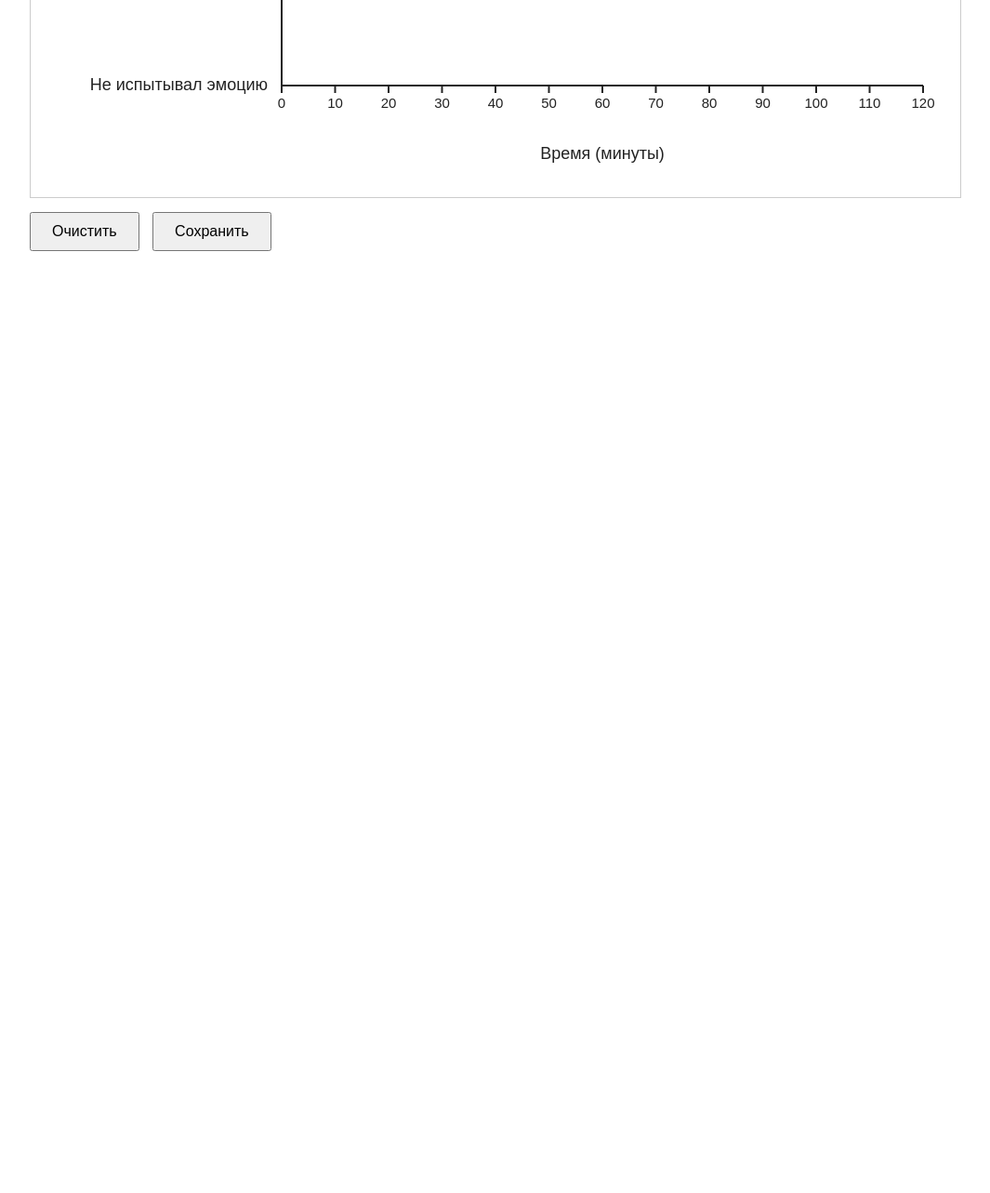
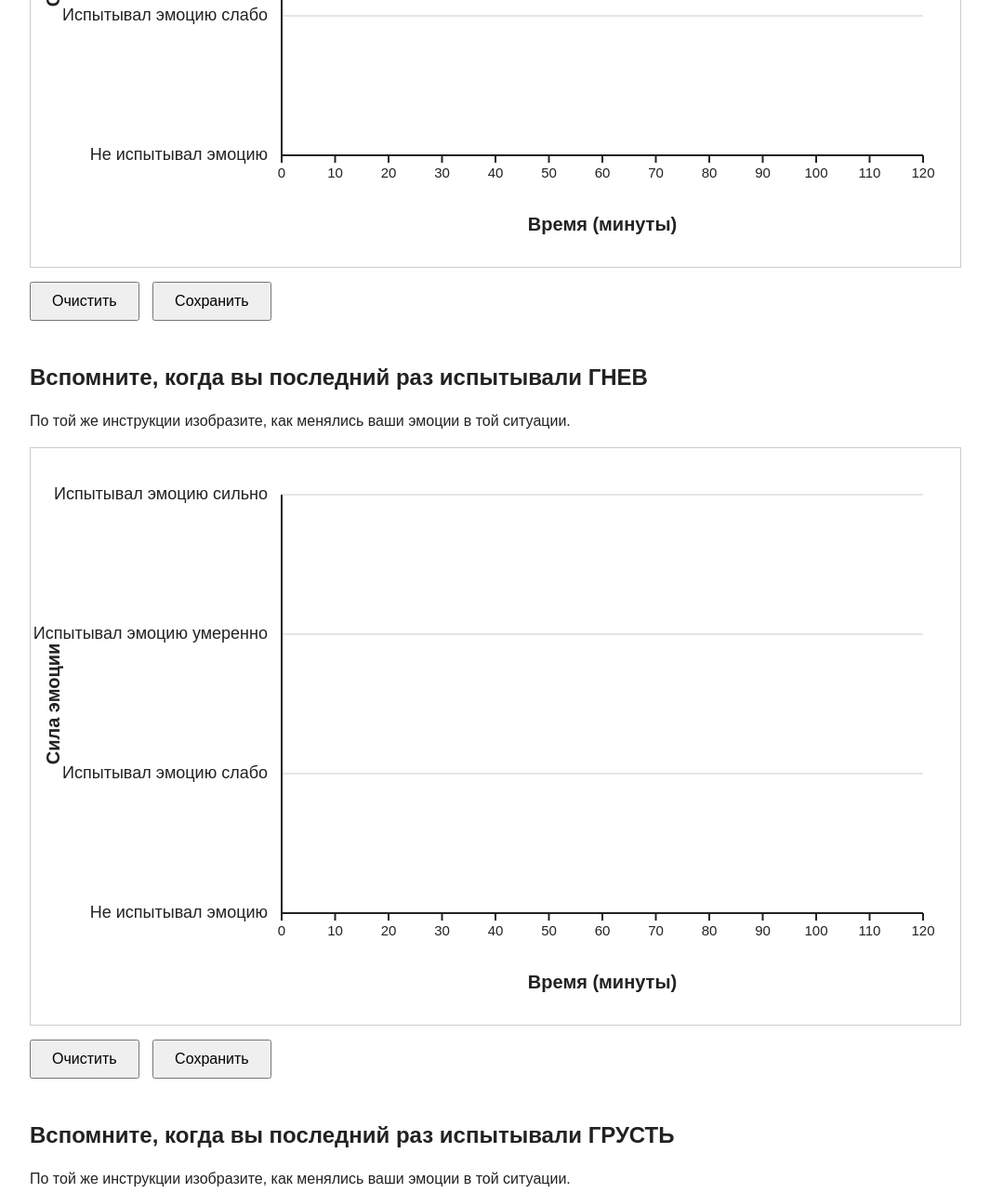
Before and after one commit to aapushnikov/intensity_profiles, a plain HTML site: page index.html in a window 1280 px wide. Shown: the part 1479-2762 px from the top of the page at 93% size, without its empty margins (108-1173 px from the left). Before the commit the page ends 1779 px from the top, so only its background shows below. Drawn offline with Linux system fonts and the light colour scheme.

Commit message:
Update index.html

```diff
--- a/index.html
+++ b/index.html
@@ -4,7 +4,7 @@
 <head>
     <meta charset="UTF-8">
     <meta name="viewport" content="width=device-width, initial-scale=1">
-    <title>График переживания страха</title>
+    <title>Исследование эмоций</title>
 
     <style>
         body {
@@ -29,7 +29,7 @@
             margin: 20px 0 30px;
         }
 
-        #canvas {
+        canvas {
             display: block;
             width: 100%;
             height: auto;
@@ -37,6 +37,7 @@
             touch-action: none;
             cursor: crosshair;
             background: white;
+            margin-top: 15px;
         }
 
         button {
@@ -46,16 +47,24 @@
             cursor: pointer;
         }
 
-        #status {
+        .status {
             margin-top: 15px;
             font-weight: bold;
+        }
+
+        .emotion-section {
+            margin-top: 45px;
         }
     </style>
 </head>
 
 <body>
 
-<h1>Вспомните, когда вы последний раз испытывали СТРАХ</h1>
+<h1>Исследование эмоций</h1>
+
+<section class="emotion-section">
+
+<h2>Вспомните, когда вы последний раз испытывали СТРАХ</h2>
 
 <p>Для исследования не подходят эмоции, которые:</p>
 
@@ -114,18 +123,53 @@
     когда вы в последний раз испытывали СТРАХ.
 </p>
 
-<canvas id="canvas" width="1000" height="620"></canvas>
+<canvas id="canvas-fear" width="1000" height="620"></canvas>
 
-<button onclick="clearCanvas()">Очистить</button>
-<button onclick="saveCanvas()">Сохранить</button>
+<button onclick="clearCanvas('canvas-fear')">Очистить</button>
+<button onclick="saveCanvas('canvas-fear', 'status-fear')">Сохранить</button>
 
-<p id="status"></p>
+<p class="status" id="status-fear"></p>
+
+</section>
+
+
+<section class="emotion-section">
+
+<h2>Вспомните, когда вы последний раз испытывали ГНЕВ</h2>
+
+<p>
+    По той же инструкции изобразите, как менялись ваши эмоции в той ситуации.
+</p>
+
+<canvas id="canvas-anger" width="1000" height="620"></canvas>
+
+<button onclick="clearCanvas('canvas-anger')">Очистить</button>
+<button onclick="saveCanvas('canvas-anger', 'status-anger')">Сохранить</button>
+
+<p class="status" id="status-anger"></p>
+
+</section>
+
+
+<section class="emotion-section">
+
+<h2>Вспомните, когда вы последний раз испытывали ГРУСТЬ</h2>
+
+<p>
+    По той же инструкции изобразите, как менялись ваши эмоции в той ситуации.
+</p>
+
+<canvas id="canvas-sadness" width="1000" height="620"></canvas>
+
+<button onclick="clearCanvas('canvas-sadness')">Очистить</button>
+<button onclick="saveCanvas('canvas-sadness', 'status-sadness')">Сохранить</button>
+
+<p class="status" id="status-sadness"></p>
+
+</section>
+
 
 <script>
-    const canvas = document.getElementById("canvas");
-    const ctx = canvas.getContext("2d");
-    const status = document.getElementById("status");
-
     const plot = {
         left: 270,
         right: 960,
@@ -133,12 +177,11 @@
         bottom: 500
     };
 
-    let drawing = false;
+    function drawAxes(canvas) {
+        const ctx = canvas.getContext("2d");
 
-    function drawAxes() {
         ctx.clearRect(0, 0, canvas.width, canvas.height);
 
-        // Белый фон
         ctx.fillStyle = "white";
         ctx.fillRect(0, 0, canvas.width, canvas.height);
 
@@ -147,7 +190,6 @@
         ctx.fillStyle = "#222";
         ctx.font = "18px Arial";
 
-        // Горизонтальные уровни силы эмоции
         const levels = [
             "Не испытывал эмоцию",
             "Испытывал эмоцию слабо",
@@ -155,10 +197,8 @@
             "Испытывал эмоцию сильно"
         ];
 
-        const levelCount = 3;
-
-        for (let i = 0; i <= levelCount; i++) {
-            const y = plot.bottom - i * (plot.bottom - plot.top) / levelCount;
+        for (let i = 0; i <= 3; i++) {
+            const y = plot.bottom - i * (plot.bottom - plot.top) / 3;
 
             ctx.beginPath();
             ctx.moveTo(plot.left, y);
@@ -171,7 +211,7 @@
             ctx.fillText(levels[i], plot.left - 15, y);
         }
 
-        // Вертикальная ось
+        // Оси графика
         ctx.strokeStyle = "#222";
         ctx.lineWidth = 2;
 
@@ -181,7 +221,7 @@
         ctx.lineTo(plot.right, plot.bottom);
         ctx.stroke();
 
-        // Отметки времени: каждые 10 минут до 120
+        // Отметки времени
         ctx.font = "15px Arial";
         ctx.textAlign = "center";
         ctx.textBaseline = "top";
@@ -198,19 +238,27 @@
             ctx.fillText(minute, x, plot.bottom + 12);
         }
 
-        // Подписи осей
-        ctx.font = "18px Arial";
+        // Подпись горизонтальной оси
+        ctx.font = "bold 20px Arial";
         ctx.textAlign = "center";
-        ctx.fillText("Время (минуты)", (plot.left + plot.right) / 2, 565);
+        ctx.fillText(
+            "Время (минуты)",
+            (plot.left + plot.right) / 2,
+            565
+        );
 
+        // Подпись вертикальной оси
         ctx.save();
-        ctx.translate(35, (plot.top + plot.bottom) / 2);
+        ctx.translate(25, (plot.top + plot.bottom) / 2);
         ctx.rotate(-Math.PI / 2);
+        ctx.font = "bold 20px Arial";
+        ctx.textAlign = "center";
+        ctx.textBaseline = "middle";
         ctx.fillText("Сила эмоции", 0, 0);
         ctx.restore();
     }
 
-    function getPosition(e) {
+    function getPosition(canvas, e) {
         const rect = canvas.getBoundingClientRect();
 
         let x = (e.clientX - rect.left) * canvas.width / rect.width;
@@ -222,8 +270,12 @@
         return { x, y };
     }
 
+    function setupCanvas(canvas) {
+        let drawing = false;
+        const ctx = canvas.getContext("2d");
+
         canvas.addEventListener("pointerdown", (e) => {
-        const pos = getPosition(e);
+            const pos = getPosition(canvas, e);
 
             drawing = true;
             canvas.setPointerCapture(e.pointerId);
@@ -235,7 +287,7 @@
         canvas.addEventListener("pointermove", (e) => {
             if (!drawing) return;
 
-        const pos = getPosition(e);
+            const pos = getPosition(canvas, e);
 
             ctx.lineTo(pos.x, pos.y);
             ctx.strokeStyle = "#111";
@@ -252,13 +304,20 @@
         canvas.addEventListener("pointercancel", () => {
             drawing = false;
         });
-
-    function clearCanvas() {
-        drawAxes();
-        status.textContent = "";
     }
 
-    async function saveCanvas() {
+    function clearCanvas(canvasId) {
+        const canvas = document.getElementById(canvasId);
+        drawAxes(canvas);
+
+        const statusId = canvasId.replace("canvas-", "status-");
+        document.getElementById(statusId).textContent = "";
+    }
+
+    async function saveCanvas(canvasId, statusId) {
+        const canvas = document.getElementById(canvasId);
+        const status = document.getElementById(statusId);
+
         status.textContent = "Сохраняем...";
 
         canvas.toBlob(async (blob) => {
@@ -294,8 +353,12 @@
         }, "image/png");
     }
 
-    // При открытии страницы сразу показываем оси
-    drawAxes();
+    // Настраиваем все три графика
+    ["canvas-fear", "canvas-anger", "canvas-sadness"].forEach(id => {
+        const canvas = document.getElementById(id);
+        drawAxes(canvas);
+        setupCanvas(canvas);
+    });
 </script>
 
 </body>
```
Lines whose indentation alone changed are shown as unchanged.
